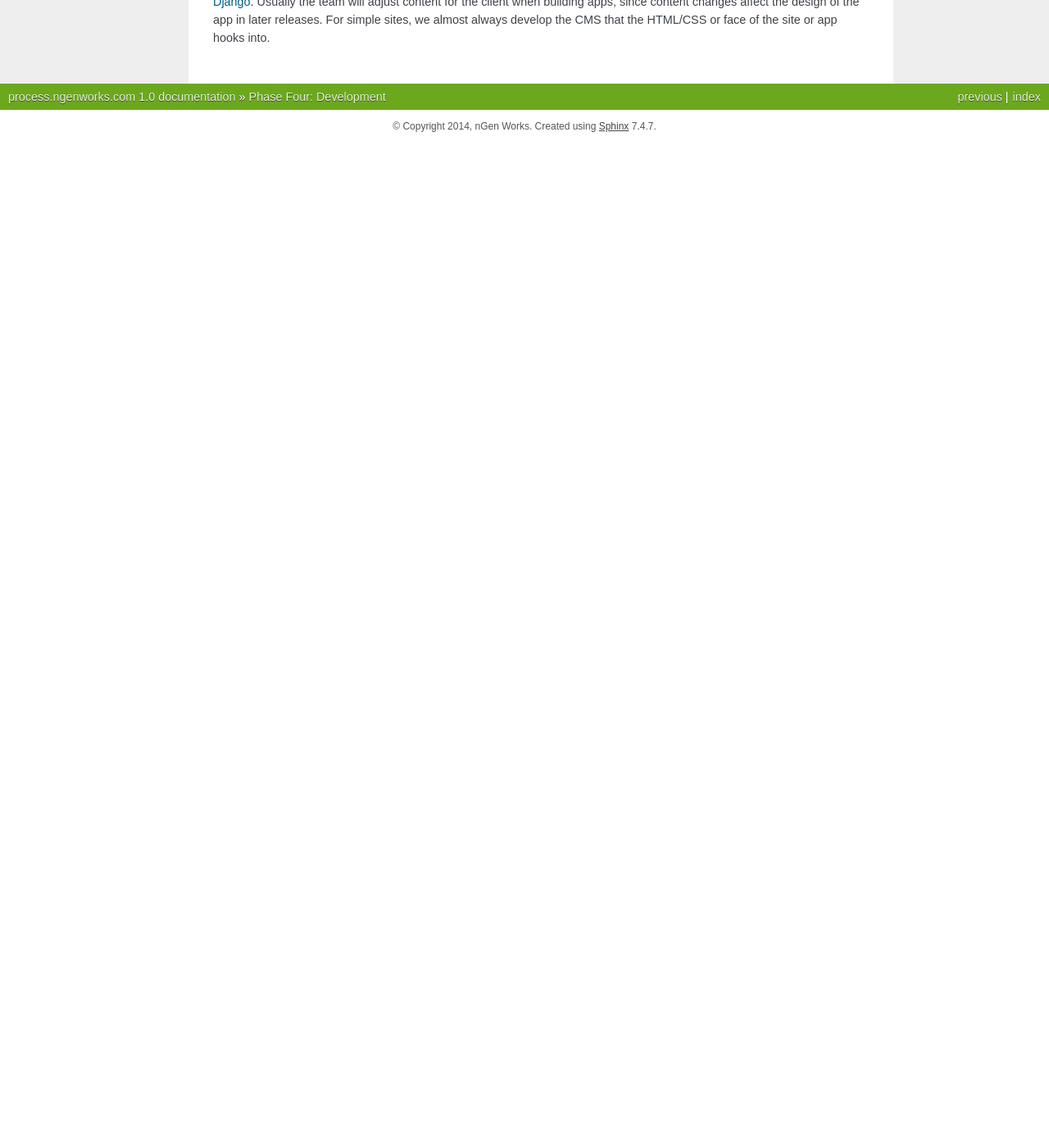
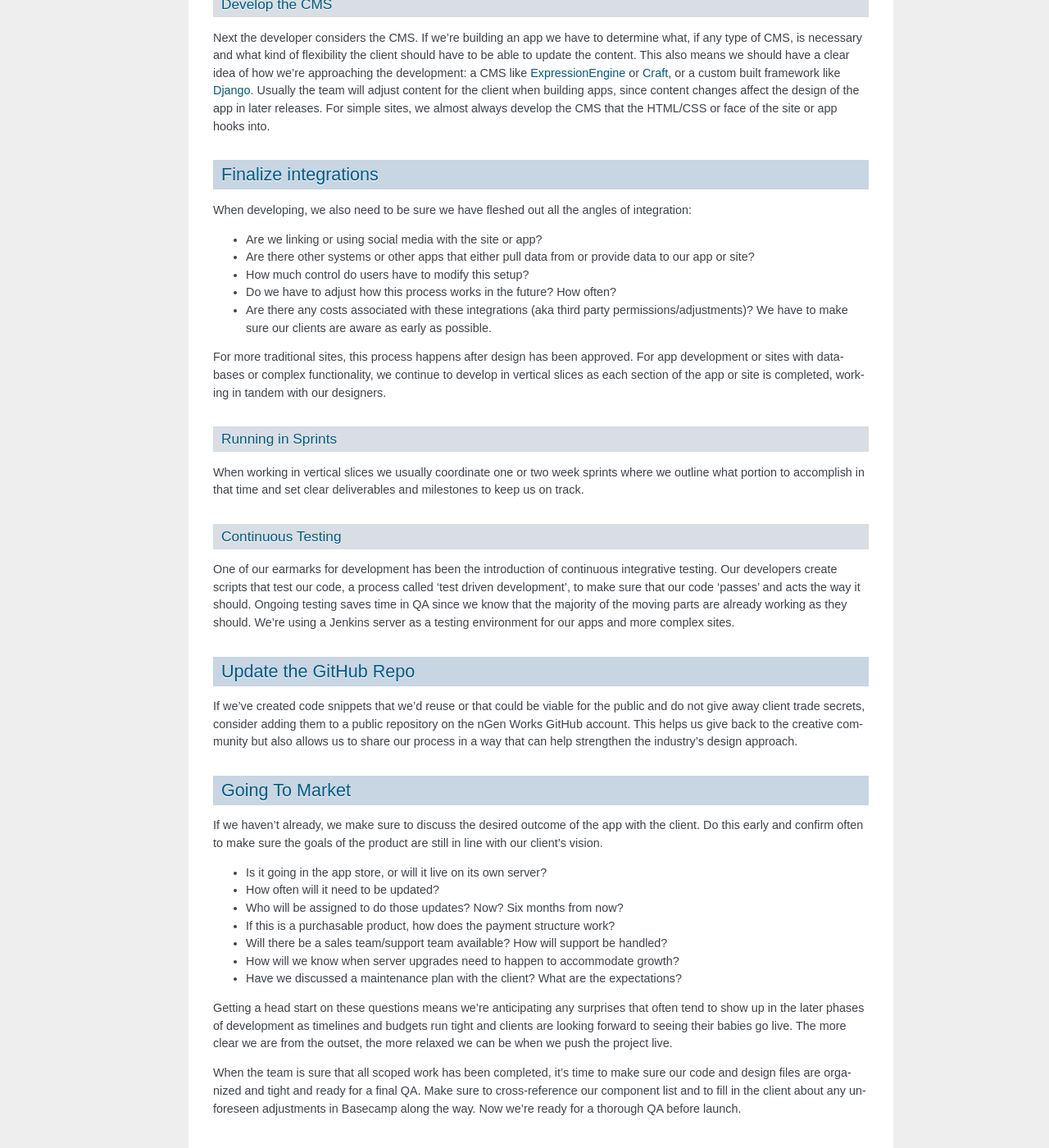
Before and after one commit to ngenworks/process.ngenworks.com, a Sphinx documentation site: the page built from docs/source/development.rst, in a window 1280 px wide and 1400 px high, scrolled down 1660 px. Shown: the whole window at 82% size. Built offline with Sphinx 7.4.7, drawn with Linux system fonts in a browser that asks for light colours; before the commit the page ends 1834 px from its top, so only the background shows below that; some of the changed text lies outside the part shown.

Commit message:
Update development.rst

```diff
--- a/docs/source/development.rst
+++ b/docs/source/development.rst
@@ -55,3 +55,51 @@ Develop the CMS
 ^^^^^^^^^^^^^^^
 
 Next the developer considers the CMS. If we're building an app we have to determine what, if any type of CMS, is necessary and what kind of flexibility the client should have to be able to update the content. This also means we should have a clear idea of how we're approaching the development: a CMS like `ExpressionEngine <http://expressionengine.com/>`_ or `Craft <http://buildwithcraft.com/>`_, or a custom built framework like `Django <https://www.djangoproject.com/>`_. Usually the team will adjust content for the client when building apps, since content changes affect the design of the app in later releases. For simple sites, we almost always develop the CMS that the HTML/CSS or face of the site or app hooks into.
+
+---------------------
+Finalize integrations
+---------------------
+
+When developing, we also need to be sure we have fleshed out all the angles of integration:
+
+* Are we linking or using social media with the site or app?
+* Are there other systems or other apps that either pull data from or provide data to our app or site?
+* How much control do users have to modify this setup?
+* Do we have to adjust how this process works in the future? How often?
+* Are there any costs associated with these integrations (aka third party permissions/adjustments)? We have to make sure our clients are aware as early as possible.
+
+For more traditional sites, this process happens after design has been approved. For app development or sites with databases or complex functionality, we continue to develop in vertical slices as each section of the app or site is completed, working in tandem with our designers.
+
+Running in Sprints
+^^^^^^^^^^^^^^^^^^
+
+When working in vertical slices we usually coordinate one or two week sprints where we outline what portion to accomplish in that time and set clear deliverables and milestones to keep us on track.
+
+Continuous Testing
+^^^^^^^^^^^^^^^^^^
+
+One of our earmarks for development has been the introduction of continuous integrative testing. Our developers create scripts that test our code, a process called 'test driven development', to make sure that our code 'passes' and acts the way it should. Ongoing testing saves time in QA since we know that the majority of the moving parts are already working as they should. We're using a Jenkins server as a testing environment for our apps and more complex sites.
+
+----------------------
+Update the GitHub Repo
+----------------------
+
+If we’ve created code snippets that we’d reuse or that could be viable for the public and do not give away client trade secrets, consider adding them to a public repository on the nGen Works GitHub account. This helps us give back to the creative community but also allows us to share our process in a way that can help strengthen the industry's design approach.
+
+---------------
+Going To Market
+---------------
+
+If we haven't already, we make sure to discuss the desired outcome of the app with the client. Do this early and confirm often to make sure the goals of the product are still in line with our client's vision.
+
+* Is it going in the app store, or will it live on its own server?
+* How often will it need to be updated?
+* Who will be assigned to do those updates? Now? Six months from now?
+* If this is a purchasable product, how does the payment structure work?
+* Will there be a sales team/support team available? How will support be handled?
+* How will we know when server upgrades need to happen to accommodate growth?
+* Have we discussed a maintenance plan with the client? What are the expectations?
+
+Getting a head start on these questions means we're anticipating any surprises that often tend to show up in the later phases of development as timelines and budgets run tight and clients are looking forward to seeing their babies go live. The more clear we are from the outset, the more relaxed we can be when we push the project live.
+
+When the team is sure that all scoped work has been completed, it's time to make sure our code and design files are organized and tight and ready for a final QA. Make sure to cross-reference our component list and to fill in the client about any unforeseen adjustments in Basecamp along the way. Now we're ready for a thorough QA before launch.
```
